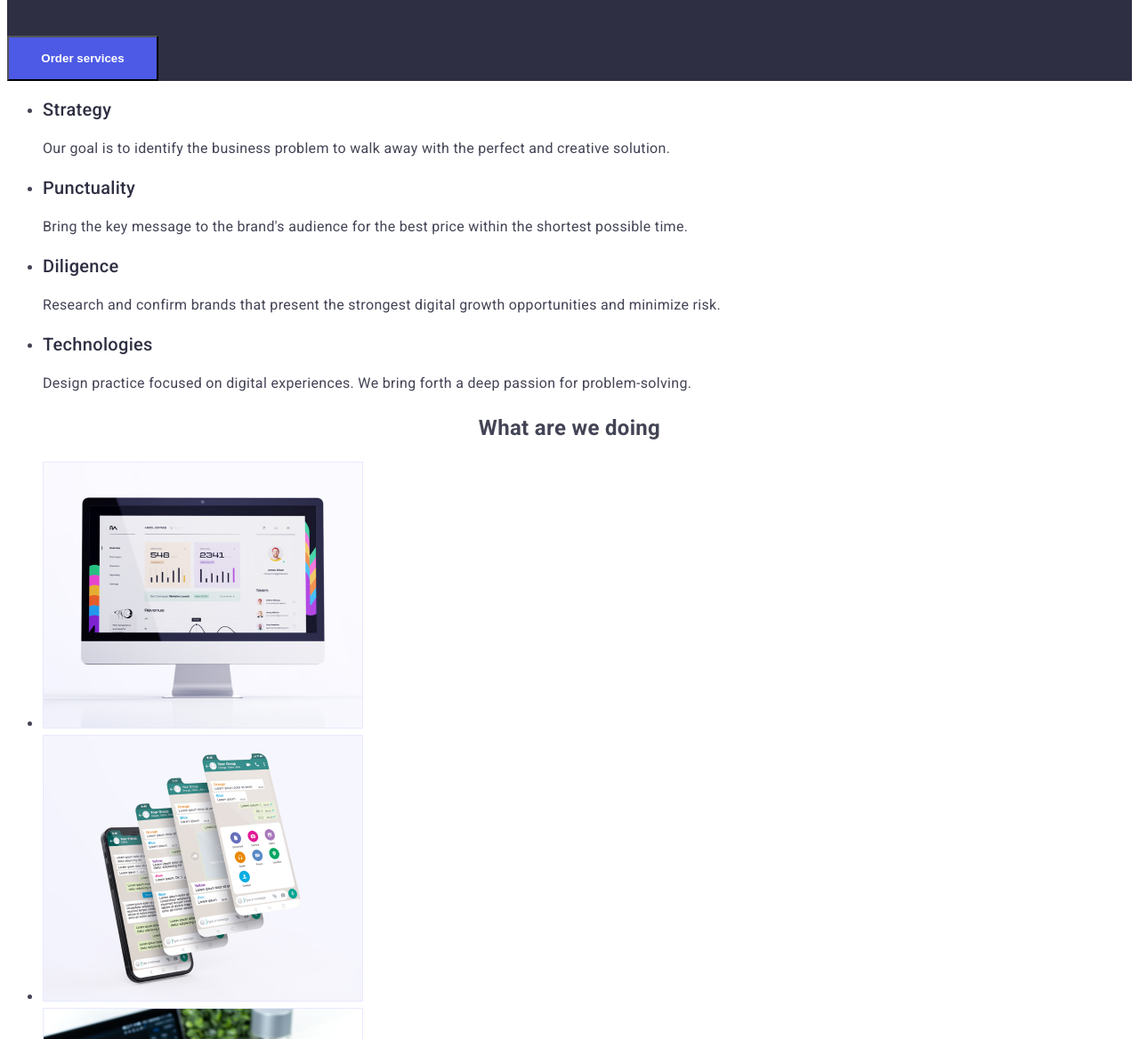
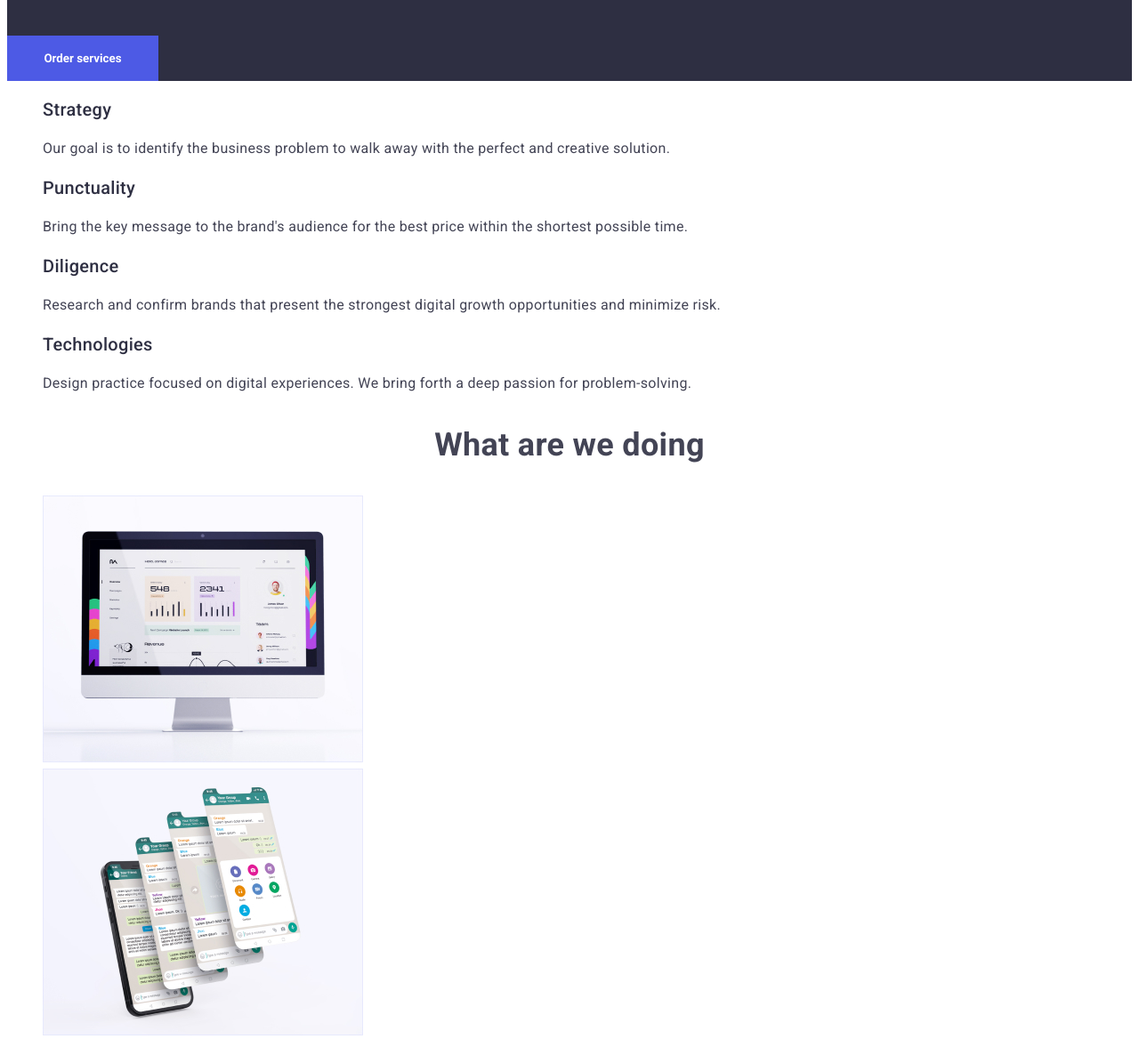
Before and after one commit to tanialapa/goit-markup-hw-02, a plain HTML site: page index.html in a window 1280 px wide. Shown: the part 294-1462 px from the top of the page at 89% size. Drawn offline with Linux system fonts and the light colour scheme.

Commit message:
сподіваюся, що вже підключають всі потрібні стилі

```diff
--- a/css/styles.css
+++ b/css/styles.css
@@ -15,6 +15,8 @@
 	--hover-bg-color: #404bbf;
 	--one-bg-color: #ffffff;
   --footer-text-color: #E7E9FC;
+  --border-solid-color: #E7E9FC;
+
 }
 
 body {
@@ -69,7 +71,7 @@ body {
 }
 
 .list {
-	list-style: none;
+	list-style:none;
 }
 
 /*hero*/
@@ -86,6 +88,7 @@ body {
 /*section*/
 
 .section {
+  font-size: 36px;
   font-weight: 700;
   text-align: center;
 }
@@ -100,18 +103,25 @@ body {
 .button-primary {
 	color: var(--accent-color);
 	background-color: var(--primary-bg-color);
+  font-family: inherit;
 	cursor: pointer;
 	font-weight: 500;
+  font-size: 16px;
+  border:  1px solid var(--border-solid-color);
 }
 
 .button-secondary {
 color:#FFFFFF;
 background-color: var(--accent-color);
+font-family: inherit;
 font-weight: 600;
 cursor: pointer;
 width: 170px;
 height: 51px;
 text-align: center;
+outline: none;
+border: none;
+
 }
 
 .button-secondary:hover,
--- a/index.html
+++ b/index.html
@@ -42,7 +42,7 @@
 
 			<section>
 				<!--<h2 class="section">Our description</h2> -->
-				<ul>
+				<ul class="list">
 					<li>
 						<h3 class="section-title">Strategy</h3>
 						<p>Our goal is to identify the business problem to walk away with the perfect and creative solution.</p>
@@ -67,7 +67,7 @@
 			</section>
 			<section>
 				<h2 class="section">What are we doing </h2>
-				<ul>
+				<ul class="list">
 					<li>
 						<img src="./img/onemonitor.jpg" alt="one monitor" width="360" />
 					</li>
@@ -79,7 +79,7 @@
 			</section>
 			<section>
 				<h2 class="section">Our Team</h2>
-				<ul>
+				<ul class="list">
 					<li>
 						<img src="./img/menwihtbeard.jpg" alt="men with beard" width="260" />
 
```
Also changed, not shown: portfolio.html (+2 -2 lines).
